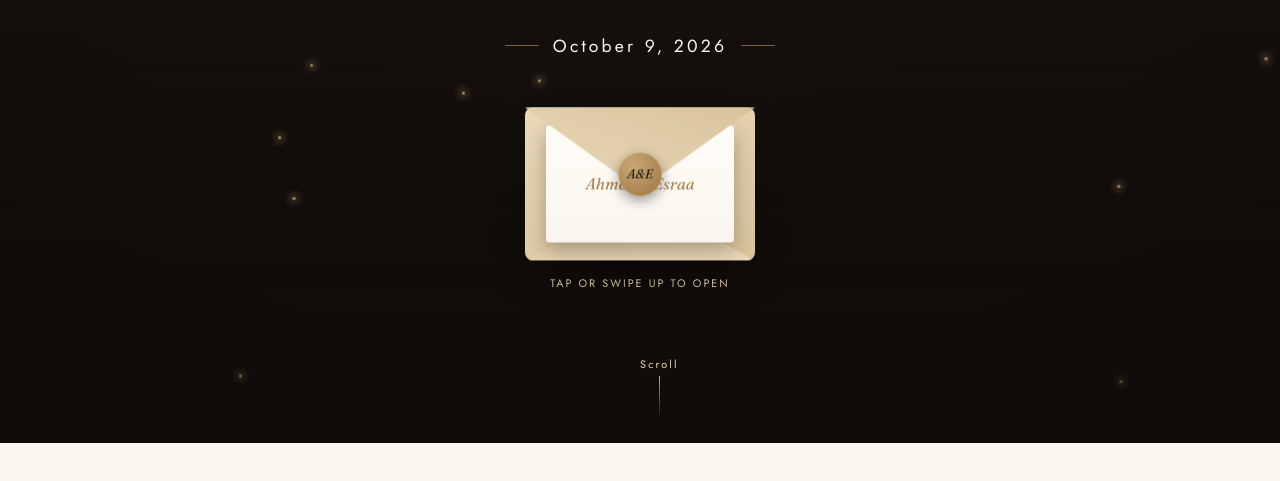
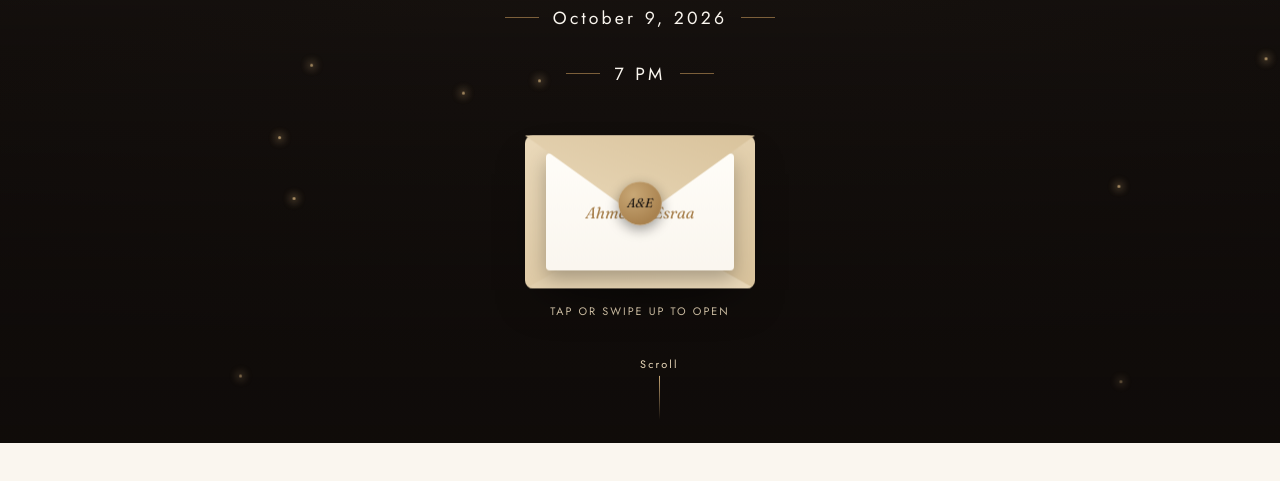
Before and after one commit to AbdoSamy2002/Ahmed-Esraa-, a plain HTML site: page index.html in a window 1280 px wide. Shown: the part 357-838 px from the top of the page. Drawn offline with Linux system fonts and the light colour scheme.

Commit message:
Update index.html

```diff
--- a/index.html
+++ b/index.html
@@ -956,6 +956,7 @@
     <h1 class="hero__names">Ahmed<span class="hero__amp">&amp;</span>Esraa</h1>
     <p class="hero__tagline">Two hearts, one beautiful beginning.</p>
     <p class="hero__date">October 9, 2026</p>
+    <p class="hero__date">7 PM </p>
     <div class="hero__cta">
       <div class="envelope" id="envelope" role="button" tabindex="0" aria-label="Open the invitation">
         <div class="envelope__shadow" aria-hidden="true"></div>
```
